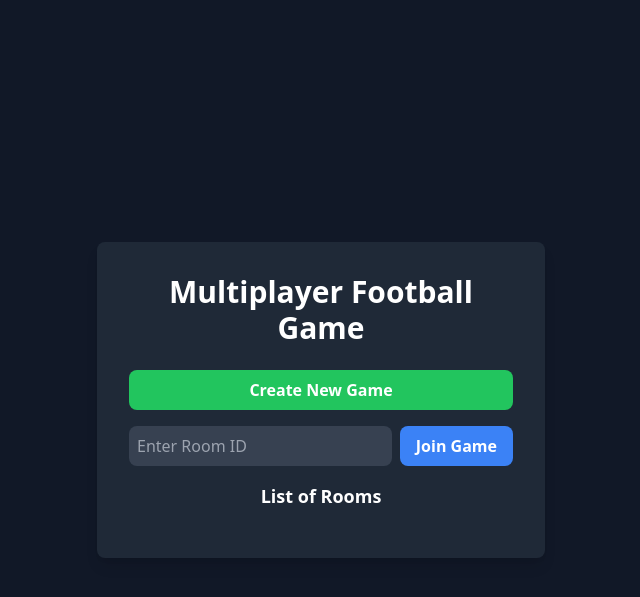
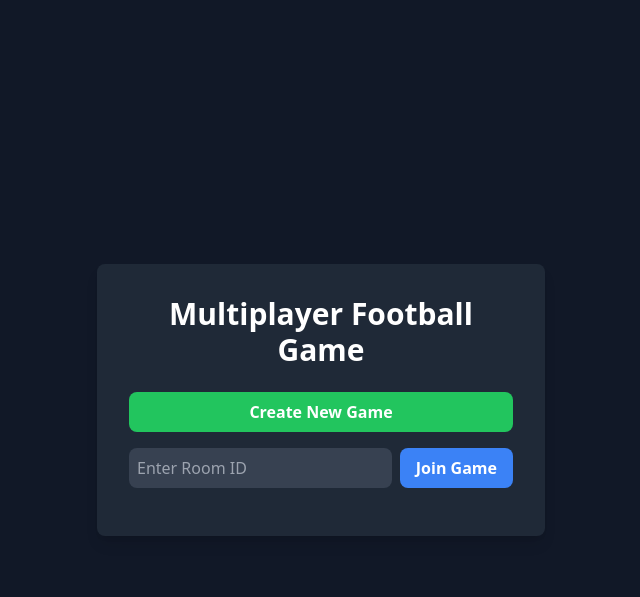
Before and after one commit to Hairash/flask-websocket-game, a Flask app: page / in a window 1280 px wide. Shown: the top 597 px of the page, without its empty margins (319-959 px from the left). Run offline with Flask 3, Linux system fonts and the light colour scheme; some libraries are stand-ins or nearby versions.

Commit message:
Hide room list

```diff
--- a/static/script.js
+++ b/static/script.js
@@ -28,7 +28,7 @@ let lastUpdateTime = 0; // For throttling player_move
 window.onload = () => {
   DOM.lobby = document.getElementById('lobby');
   DOM.playerIdLabel = document.getElementById('player-id-label');
-  DOM.playersList = document.getElementById('players-list');
+  // DOM.playersList = document.getElementById('players-list');
   DOM.roomList = document.getElementById('room-list');
   DOM.createGameBtn = document.getElementById('create-game-btn');
   DOM.roomIdInput = document.getElementById('room-id-input');
@@ -110,6 +110,9 @@ socket.on('room_list', (data) => {
   DOM.roomList.innerHTML = ''; // Clear existing rooms
 
   data.rooms.forEach(room => {
+    if (!room.players.includes(playerId)) {
+      return;
+    }
     const roomDiv = document.createElement('div');
     roomDiv.id = `room-${room.room_id}`;
     roomDiv.classList.add('room', 'p-4', 'rounded-lg', 'shadow-md', 'mb-4');
@@ -122,7 +125,7 @@ socket.on('room_list', (data) => {
 
     const roomIdLabel = document.createElement('p');
     roomIdLabel.classList.add('room-id-label', 'text-lg', 'font-semibold', 'text-blue-400', 'mb-2');
-    roomIdLabel.textContent = room.room_id;
+    roomIdLabel.textContent = `Game ID: ${room.room_id}`;
     roomDiv.appendChild(roomIdLabel);
 
     const playerListDiv = document.createElement('div');
@@ -134,8 +137,8 @@ socket.on('room_list', (data) => {
       playerLi.classList.add('player', 'text-gray-300', 'py-1', 'pl-2');
       playerLi.textContent = playerId;
       playerListDiv.appendChild(playerLi);
-    })
-  })
+    });
+  });
 });
 
 function handleLeaveGame() {
--- a/templates/index.html
+++ b/templates/index.html
@@ -56,9 +56,8 @@
       </div>
       <div id="player-id-label" class="text-sm font-medium text-gray-400"></div>
       <!-- Status Messages -->
-      <p id="status" class="mt-4 text-gray-400"></p>
-      <!-- Players List -->
-      <p class="text-lg font-semibold mt-4 sm:mt-6">List of Rooms</p>
+<!--      <p id="status" class="mt-4 text-gray-400"></p>-->
+<!--      <p class="text-lg font-semibold mt-4 sm:mt-6">List of Rooms</p>-->
       <div id="room-list" class="text-gray-300"></div>
     </div>
   </div>
```
